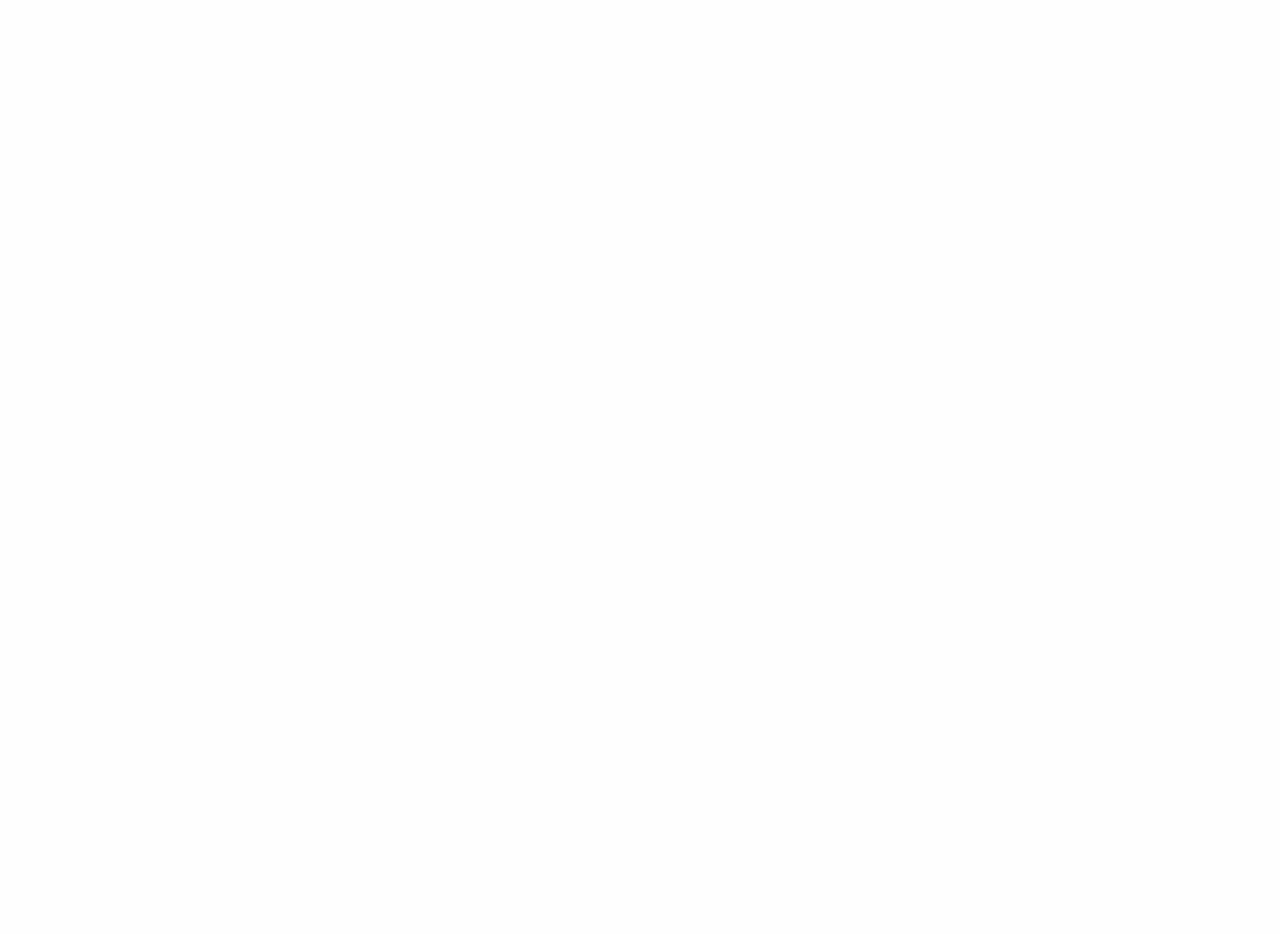
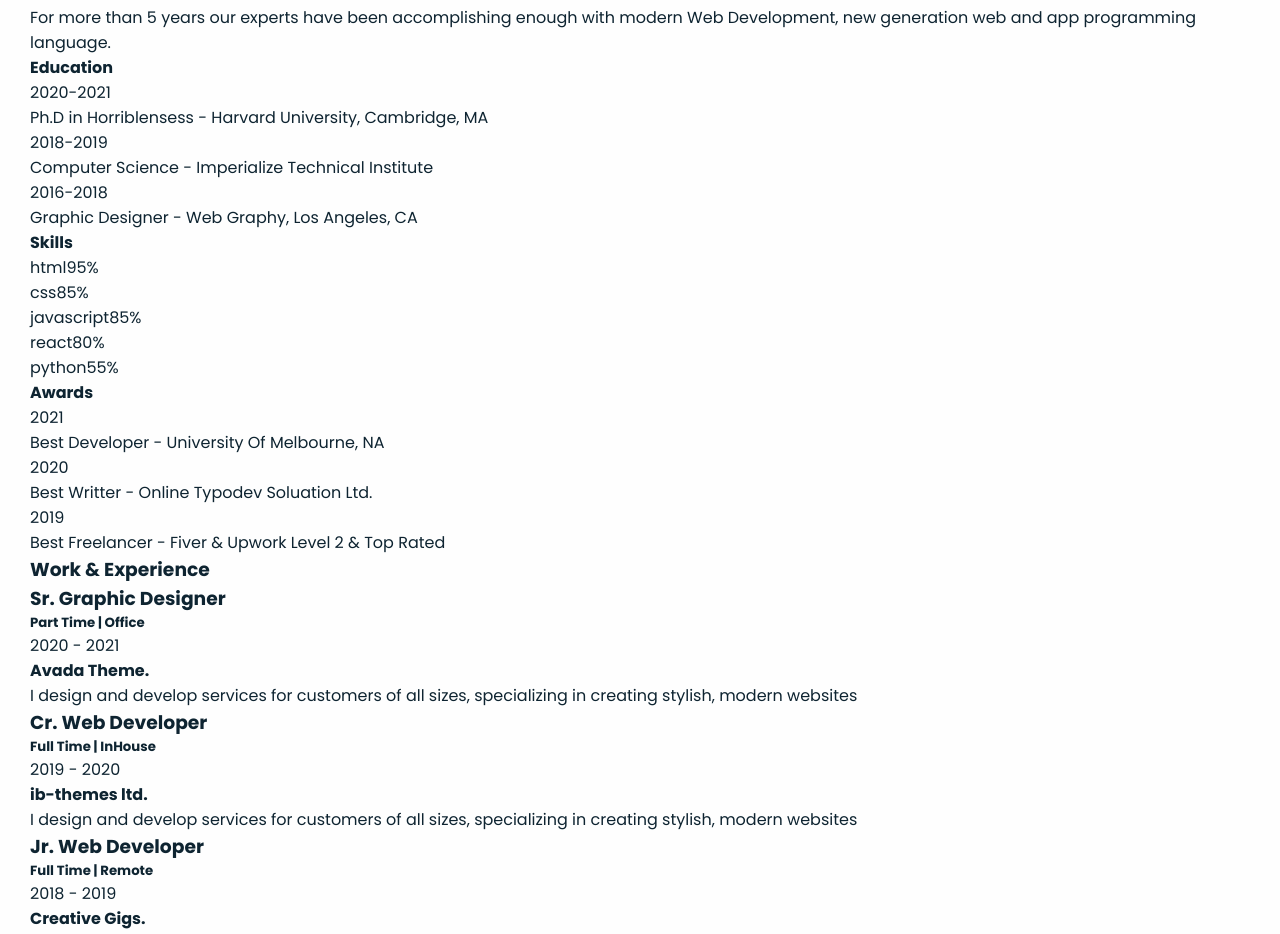
Before and after one commit to iScreAmn/react-portfolio, a React (Vite) app: page / in a window 1280 px wide. Shown: the part 1660-2594 px from the top of the page. Before the commit the page ends 1643 px from the top, so only its background shows below. Built offline with nearby package versions, Linux system fonts and the light colour scheme.

Commit message:
Add Skills section

```diff
--- a/src/components/skills/Skills.jsx
+++ b/src/components/skills/Skills.jsx
@@ -2,9 +2,132 @@
 
 const Skills = () => {
   return (
-    <div>
-      <h2>Skills</h2>
-    </div>
+    <section className="skills section" id="skills">
+        <div className="container flex-center">
+            <h2 className="inner-title">Skills</h2>
+            <h3 className="inner-subtitle">Skills</h3>
+            <div className="inner__content">
+                <div className="skills-description">
+                    <h3>Education & Skills</h3>
+                    <p>For more than 5 years our experts have been accomplishing enough with modern Web Development, new generation web and app programming language.</p>
+                </div>
+                <div className="skills-info education-all">
+                    <div className="education">
+                        <h4 className="label">Education</h4>
+                        <ul className="education-list">
+                            <li className="item">
+                                <span className="year">2020-2021</span>
+                                <p>
+                                    Ph.D in Horriblensess - Harvard University,
+                                    Cambridge, MA
+                                </p>
+                            </li>
+                            <li className="item">
+                                <span className="year">2018-2019</span>
+                                <p>Computer Science - Imperialize Technical Institute</p>
+                            </li>
+                            <li className="item">
+                                <span className="year">2016-2018</span>
+                                <p>Graphic Designer - Web Graphy, Los Angeles, CA</p>
+                            </li>
+                        </ul>
+                    </div>
+                    <div className="education">
+                        <h4 className="label">Skills</h4>
+                        <ul className="bars">
+                            <li className="bar">
+                                <div className="info">
+                                    <span>html</span>
+                                    <span>95%</span>
+                                </div>
+                                <div className="line html"></div>
+                            </li>
+                            <li className="bar">
+                                <div className="info">
+                                    <span>css</span>
+                                    <span>85%</span>
+                                </div>
+                                <div className="line css"></div>
+                            </li>
+                            <li className="bar">
+                                <div className="info">
+                                    <span>javascript</span>
+                                    <span>85%</span>
+                                </div>
+                                <div className="line javascript"></div>
+                            </li>
+                            <li className="bar">
+                                <div className="info">
+                                    <span>react</span>
+                                    <span>80%</span>
+                                </div>
+                                <div className="line react"></div>
+                            </li>
+                            <li className="bar">
+                                <div className="info">
+                                    <span>python</span>
+                                    <span>55%</span>
+                                </div>
+                                <div className="line python"></div>
+                            </li>
+                        </ul>
+                    </div>
+                    <div className="education">
+                        <h4 className="label">Awards</h4>
+                        <ul className="education-list">
+                            <li className="item">
+                                <span>2021</span>
+                                <p><span>Best Developer - University Of Melbourne, NA</span></p>
+                            </li>
+                            <li className="item">
+                                <span>2020</span>
+                                <p><span>Best Writter - Online Typodev Soluation Ltd.</span></p>
+                            </li>
+                            <li className="item">
+                                <span>2019</span>
+                                <p><span>Best Freelancer - Fiver & Upwork Level 2 & Top Rated</span></p>
+                            </li>
+                        </ul>
+                    </div>
+                </div>
+                <div className="education work-exp">
+                    <h3 className="work-exp-title">Work & Experience</h3>
+                    <div className="skills-info">
+                        <div className="expirience-card">
+                            <div className="upper">
+                                <h3>Sr. Graphic Designer</h3>
+                                <h5>Part Time | Office</h5>
+                                <span>2020 - 2021</span>
+                                <div className="hr"></div>
+                            </div>
+                            <h4 className="label">Avada Theme.</h4>
+                            <p>I design and develop services for customers of all sizes, specializing in creating stylish, modern websites</p>
+                        </div>
+                        <div className="expirience-card">
+                            <div className="upper">
+                                <h3>Cr. Web Developer</h3>
+                                <h5>Full Time | InHouse</h5>
+                                <span>2019 - 2020</span>
+                                <div className="hr"></div>
+                            </div>
+                            <h4 className="label">ib-themes ltd.</h4>
+                            <p>I design and develop services for customers of all sizes, specializing in creating stylish, modern websites</p>
+                        </div>
+                        <div className="expirience-card">
+                            <div className="upper">
+                                <h3>Jr. Web Developer</h3>
+                                <h5>Full Time | Remote</h5>
+                                <span>2018 - 2019</span>
+                                <div className="hr"></div>
+                            </div>
+                            <h4 className="label">Creative Gigs.</h4>
+                            <p>I design and develop services for customers of all sizes, specializing in creating stylish, modern websites</p>
+                        </div>
+                    </div>
+                </div>
+            </div>
+        </div>
+     </section>
   )
 }
 
```
